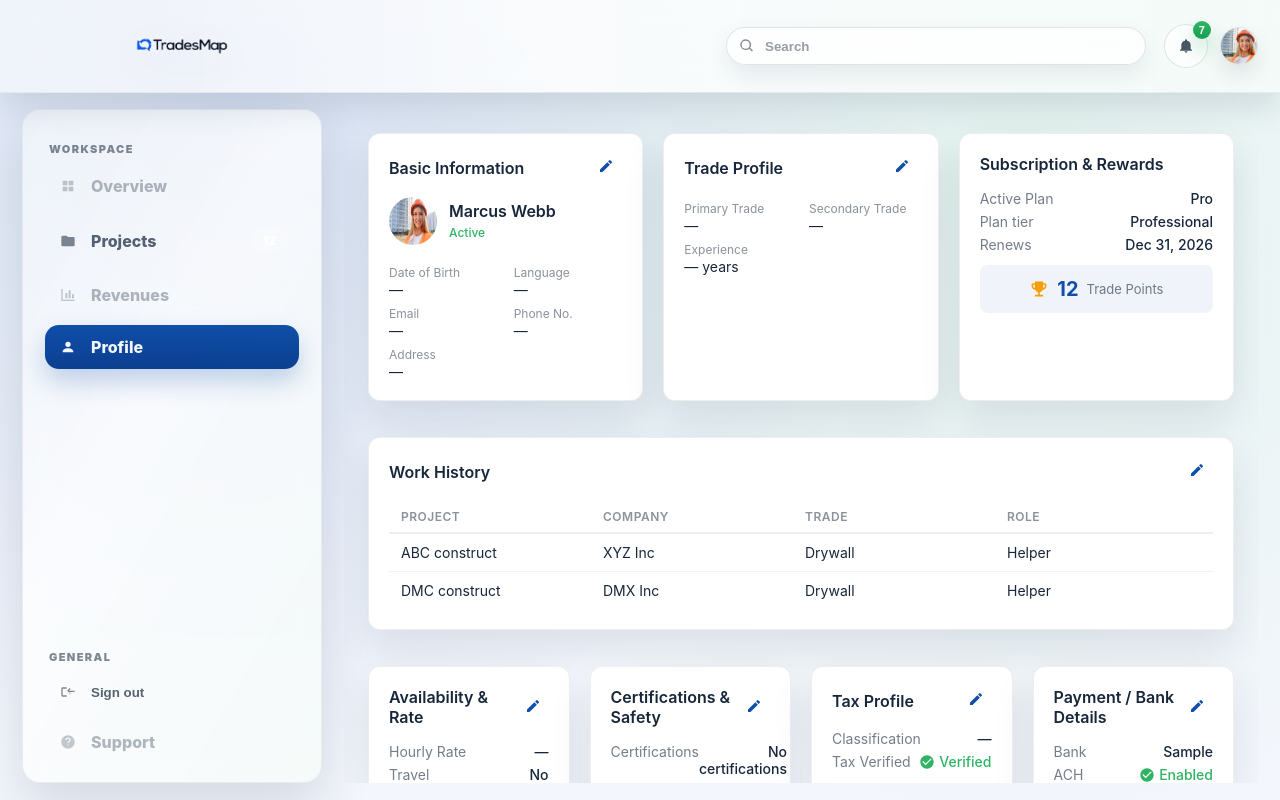
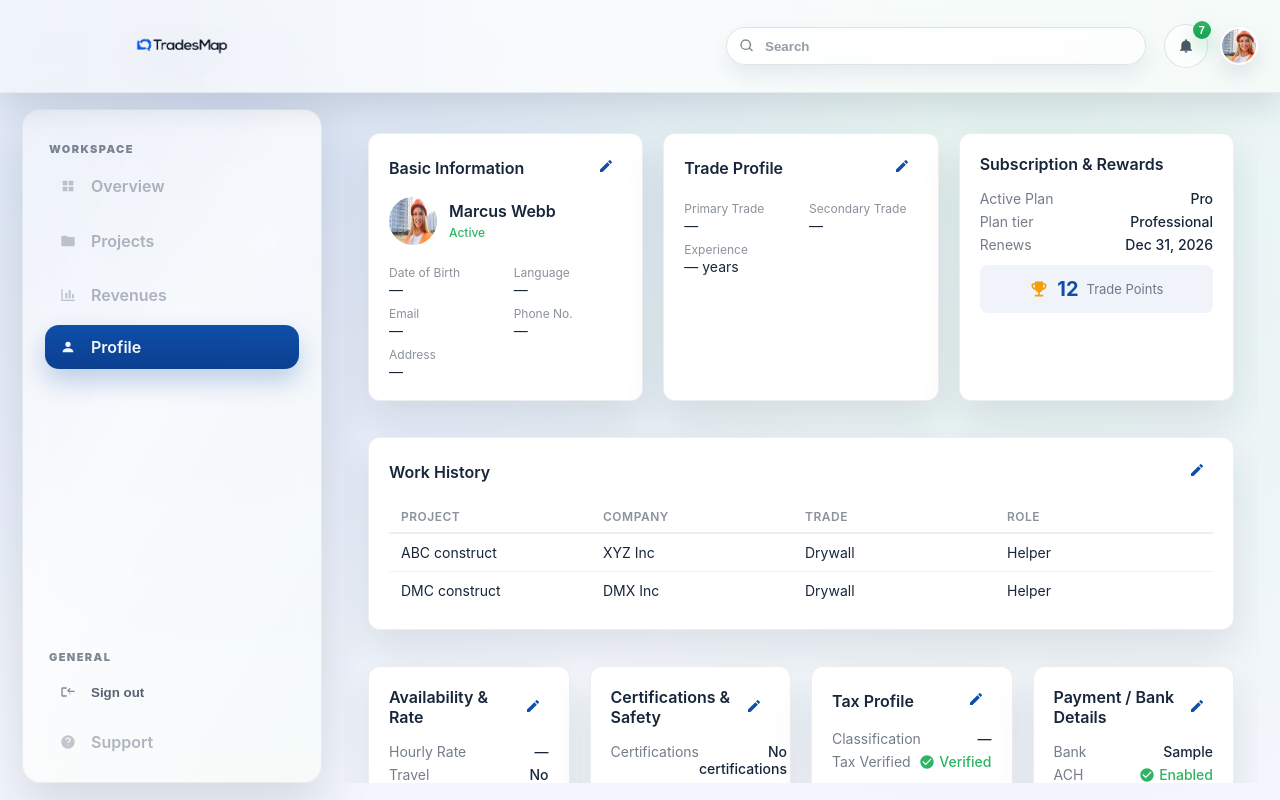
Before and after one commit to sahibalam/tracemap, a React (Vite) app in the folder frontend/: page /payment/edit in a window 1280 px wide. Both pictures are taken after typing "Sample", "Sample", "Sample", "Sample", "name@example.com", "Sample" into the empty fields and a click on the button "Save Changes". Built offline with nearby package versions, Linux system fonts and the light colour scheme.

Commit message:
messsasssssssssssssss

```diff
--- a/frontend/src/common/components/TopNav.jsx
+++ b/frontend/src/common/components/TopNav.jsx
@@ -1,8 +1,86 @@
+// // src/common/components/TopNav.jsx
+// import { Link, NavLink } from 'react-router-dom'
+// import { IconSearch, IconBell } from './Icons'
+
+// export function TopNav({ variant = 'transparent' }) {
+//   return (
+//     <header className={`topbar ${variant === 'solid' ? 'topbarSolid' : ''}`}>
+//       <div className="topbarInner">
+//         <Link to="/" className="brand brandLink" aria-label="TradesMap home">
+//           <img className="brandLogo" src="/assets/Logo_tradesmaps.png" alt="TradesMap" />
+//         </Link>
+
+//         {variant === 'transparent' ? (
+//           <nav className="navLinks" aria-label="Top navigation">
+//             <a href="#" className="navLink">Faqs</a>
+//             <a href="#" className="navLink">About</a>
+//             <a href="#" className="navLink">Contact</a>
+//           </nav>
+//         ) : null}
+
+//         {variant === 'solid' ? (
+//           <div className="topbarCenter" aria-label="Header search">
+//             <div className="topbarSearch">
+//               <span className="topbarSearchIcon" aria-hidden="true">
+//                 <IconSearch />
+//               </span>
+//               <input className="topbarSearchInput" type="search" placeholder="Search" />
+//             </div>
+//           </div>
+//         ) : null}
+
+//         <nav className="navActions" aria-label="Authentication navigation">
+//           {variant === 'solid' ? (
+//             <div className="navActionsSolid">
+//               <button type="button" className="navIconButton" aria-label="Notifications">
+//                 <IconBell />
+//                 <span className="navIconBadge" aria-hidden="true">7</span>
+//               </button>
+//               <img className="topbarAvatar" src="/assets/worker.avif" alt="Worker avatar" />
+//             </div>
+//           ) : (
+//             <NavLink to="/login" className={({ isActive }) => `navPill ${isActive ? 'navPillActive' : ''}`}>
+//               Login
+//             </NavLink>
+//           )}
+//         </nav>
+//       </div>
+//     </header>
+//   )
+// }
+
+
 // src/common/components/TopNav.jsx
-import { Link, NavLink } from 'react-router-dom'
+import { useState, useRef, useEffect } from 'react'
+import { Link, NavLink, useNavigate } from 'react-router-dom'
 import { IconSearch, IconBell } from './Icons'
 
 export function TopNav({ variant = 'transparent' }) {
+  const navigate = useNavigate()
+  const [isDropdownOpen, setIsDropdownOpen] = useState(false)
+  const dropdownRef = useRef(null)
+
+  // Handle click outside to close dropdown
+  useEffect(() => {
+    const handleClickOutside = (event) => {
+      if (dropdownRef.current && !dropdownRef.current.contains(event.target)) {
+        setIsDropdownOpen(false)
+      }
+    }
+    document.addEventListener('mousedown', handleClickOutside)
+    return () => document.removeEventListener('mousedown', handleClickOutside)
+  }, [])
+
+  const handleProfileSettings = () => {
+    setIsDropdownOpen(false)
+    navigate('/wizard/summary')
+  }
+
+  const handleLogout = () => {
+    setIsDropdownOpen(false)
+    navigate('/login')
+  }
+
   return (
     <header className={`topbar ${variant === 'solid' ? 'topbarSolid' : ''}`}>
       <div className="topbarInner">
@@ -36,7 +114,119 @@ export function TopNav({ variant = 'transparent' }) {
                 <IconBell />
                 <span className="navIconBadge" aria-hidden="true">7</span>
               </button>
-              <img className="topbarAvatar" src="/assets/worker.avif" alt="Worker avatar" />
+
+              {/* Avatar with Dropdown */}
+              <div ref={dropdownRef} style={{ position: 'relative' }}>
+                <button
+                  type="button"
+                  onClick={() => setIsDropdownOpen(!isDropdownOpen)}
+                  style={{
+                    background: 'none',
+                    border: 'none',
+                    cursor: 'pointer',
+                    padding: 0,
+                    display: 'flex',
+                    alignItems: 'center',
+                  }}
+                >
+                  <img
+                    className="topbarAvatar"
+                    src="/assets/worker.avif"
+                    alt="Worker avatar"
+                    style={{
+                      border: isDropdownOpen ? '2px solid #0f4ea9' : '2px solid transparent',
+                      borderRadius: '50%',
+                      transition: 'border 0.2s ease',
+                    }}
+                  />
+                </button>
+
+                {/* Dropdown Menu */}
+                {isDropdownOpen && (
+                  <div
+                    style={{
+                      position: 'absolute',
+                      top: 'calc(100% + 8px)',
+                      right: 0,
+                      minWidth: '200px',
+                      background: 'white',
+                      borderRadius: '12px',
+                      boxShadow: '0 8px 32px rgba(0, 0, 0, 0.15)',
+                      border: '1px solid rgba(18, 38, 63, 0.08)',
+                      overflow: 'hidden',
+                      zIndex: 1000,
+                      padding: '4px 0',
+                    }}
+                  >
+                    {/* Profile Settings */}
+                    <button
+                      onClick={handleProfileSettings}
+                      style={{
+                        display: 'flex',
+                        alignItems: 'center',
+                        gap: '12px',
+                        width: '100%',
+                        padding: '10px 16px',
+                        background: 'transparent',
+                        border: 'none',
+                        cursor: 'pointer',
+                        fontSize: '14px',
+                        color: '#17263a',
+                        transition: 'background 0.15s ease',
+                        fontFamily: 'inherit',
+                      }}
+                      onMouseEnter={(e) => {
+                        e.currentTarget.style.background = 'rgba(15, 78, 169, 0.06)'
+                      }}
+                      onMouseLeave={(e) => {
+                        e.currentTarget.style.background = 'transparent'
+                      }}
+                    >
+                      <svg width="18" height="18" viewBox="0 0 24 24" fill="none">
+                        <path d="M12 12a4 4 0 1 0-4-4 4 4 0 0 0 4 4Zm0 2c-4.42 0-8 2.24-8 5v1h16v-1c0-2.76-3.58-5-8-5Z" fill="#17263a" />
+                      </svg>
+                      Profile Settings
+                    </button>
+
+                    {/* Divider */}
+                    <div style={{
+                      height: '1px',
+                      background: 'rgba(18, 38, 63, 0.08)',
+                      margin: '4px 8px',
+                    }} />
+
+                    {/* Logout */}
+                    <button
+                      onClick={handleLogout}
+                      style={{
+                        display: 'flex',
+                        alignItems: 'center',
+                        gap: '12px',
+                        width: '100%',
+                        padding: '10px 16px',
+                        background: 'transparent',
+                        border: 'none',
+                        cursor: 'pointer',
+                        fontSize: '14px',
+                        color: '#dc2626',
+                        transition: 'background 0.15s ease',
+                        fontFamily: 'inherit',
+                      }}
+                      onMouseEnter={(e) => {
+                        e.currentTarget.style.background = 'rgba(220, 38, 38, 0.06)'
+                      }}
+                      onMouseLeave={(e) => {
+                        e.currentTarget.style.background = 'transparent'
+                      }}
+                    >
+                      <svg width="18" height="18" viewBox="0 0 24 24" fill="none">
+                        <path d="M10 17v2H4a2 2 0 0 1-2-2V7a2 2 0 0 1 2-2h6v2H4v10h6Zm4.59-1L16 14.59 13.41 12H22v-2h-8.59L16 7.41 14.59 6 10.59 10l4 4Z" fill="#dc2626" />
+                      </svg>
+                      Logout
+                    </button>
+                  </div>
+                )}
+              </div>
             </div>
           ) : (
             <NavLink to="/login" className={({ isActive }) => `navPill ${isActive ? 'navPillActive' : ''}`}>
--- a/frontend/src/styles/global.css
+++ b/frontend/src/styles/global.css
@@ -365,7 +365,7 @@ a {
   text-decoration: none;
   padding: 12px 12px;
   border-radius: 14px;
-  font-weight: 800;
+  font-weight: 600;
   color: rgba(23, 38, 58, 0.72);
   background: transparent;
   border: 0;
--- a/frontend/src/worker/pages/WorkerSummaryPage.jsx
+++ b/frontend/src/worker/pages/WorkerSummaryPage.jsx
@@ -1006,7 +1006,6 @@
 //     </div>
 //   )
 // }
-
 // src/worker/pages/WorkerSummaryPage.jsx
 import { useState } from 'react'
 import { useNavigate, useLocation, NavLink } from 'react-router-dom'
@@ -1351,11 +1350,12 @@ export function WorkerSummaryPage() {
                 <span className="sideIcon" aria-hidden="true"><IconGrid /></span>
                 <span className="sideText">Overview</span>
               </span>
-              <NavLink to="/projects" className={({ isActive }) => `sideItem ${isActive ? 'sideItemActive' : ''}`}>
+              {/* Projects - Disabled */}
+              <span className="sideItem sideItemDisabled" role="link" aria-disabled="true">
                 <span className="sideIcon" aria-hidden="true"><IconFolder /></span>
                 <span className="sideText">Projects</span>
                 <span className="sideBadge" aria-label="12 projects">12</span>
-              </NavLink>
+              </span>
               <span className="sideItem sideItemDisabled" role="link" aria-disabled="true">
                 <span className="sideIcon" aria-hidden="true"><IconChart /></span>
                 <span className="sideText">Revenues</span>
```
